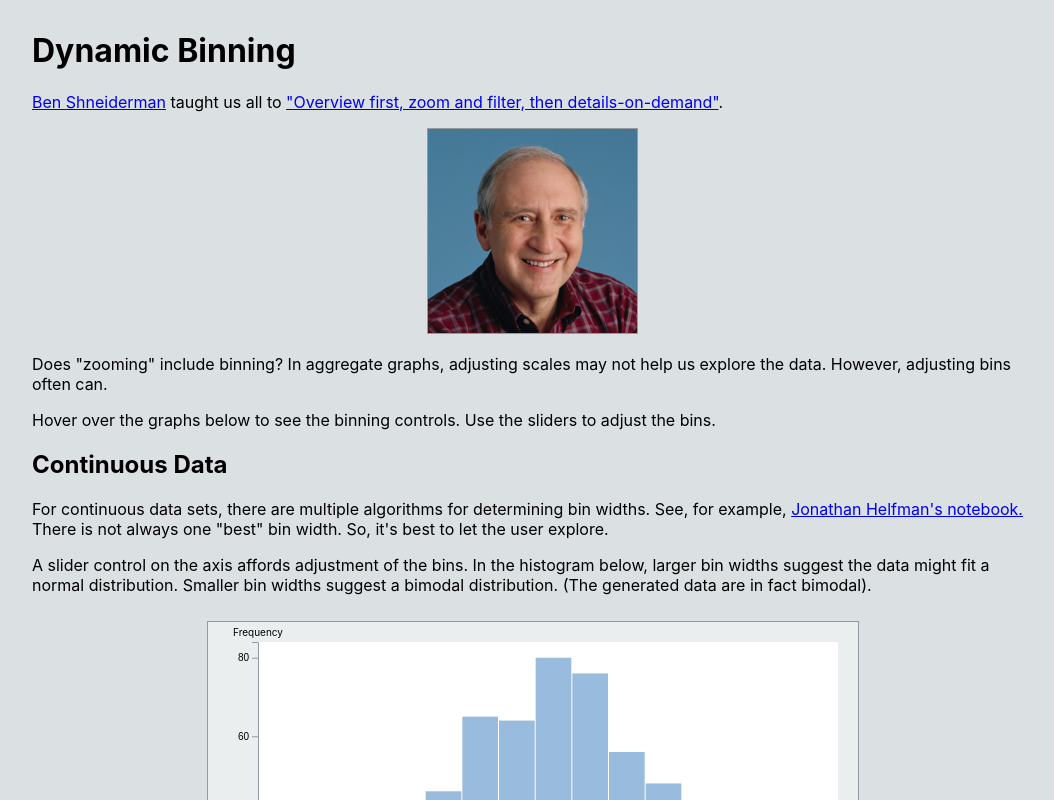
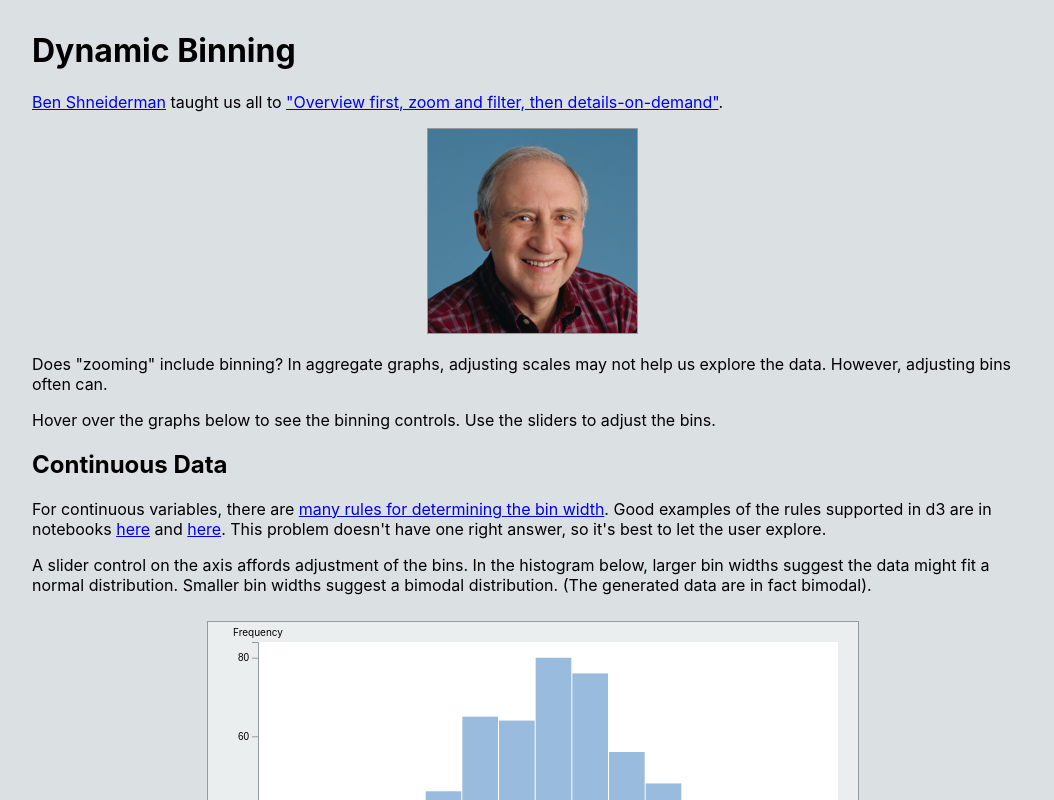
Before and after one commit to hemanrobinson/top-n-binning, a React (Create React App) app: page / in a window 1280 px wide. Shown: the top 800 px of the page, without its empty margins (108-1162 px from the left). Built offline with nearby package versions, Linux system fonts and the light colour scheme.

Commit message:
add links

```diff
--- a/src/App.js
+++ b/src/App.js
@@ -27,7 +27,7 @@ const App = () => {
                 </p>
                 <h2>Continuous Data</h2>
                 <p>
-                For continuous data sets, there are multiple algorithms for determining bin widths.  See, for example, <a href="https://observablehq.com/@jonhelfman/plot-histogram-bin-width">Jonathan Helfman's notebook.</a>  There is not always one "best" bin width.  So, it's best to let the user explore.
+                For continuous variables, there are <a href="https://en.wikipedia.org/wiki/Histogram#Number_of_bins_and_width">many rules for determining the bin width</a>.  Good examples of the rules supported in d3 are in notebooks <a href="https://observablehq.com/@d3/d3-bin">here</a> and <a href="https://observablehq.com/@jonhelfman/plot-histogram-bin-width">here</a>.  This problem doesn't have one right answer, so it's best to let the user explore.
                 </p>
                 <p>
                 A slider control on the axis affords adjustment of the bins.  In the histogram below, larger bin widths suggest the data might fit a normal distribution.  Smaller bin widths suggest a bimodal distribution.  (The generated data are in fact bimodal).
```
